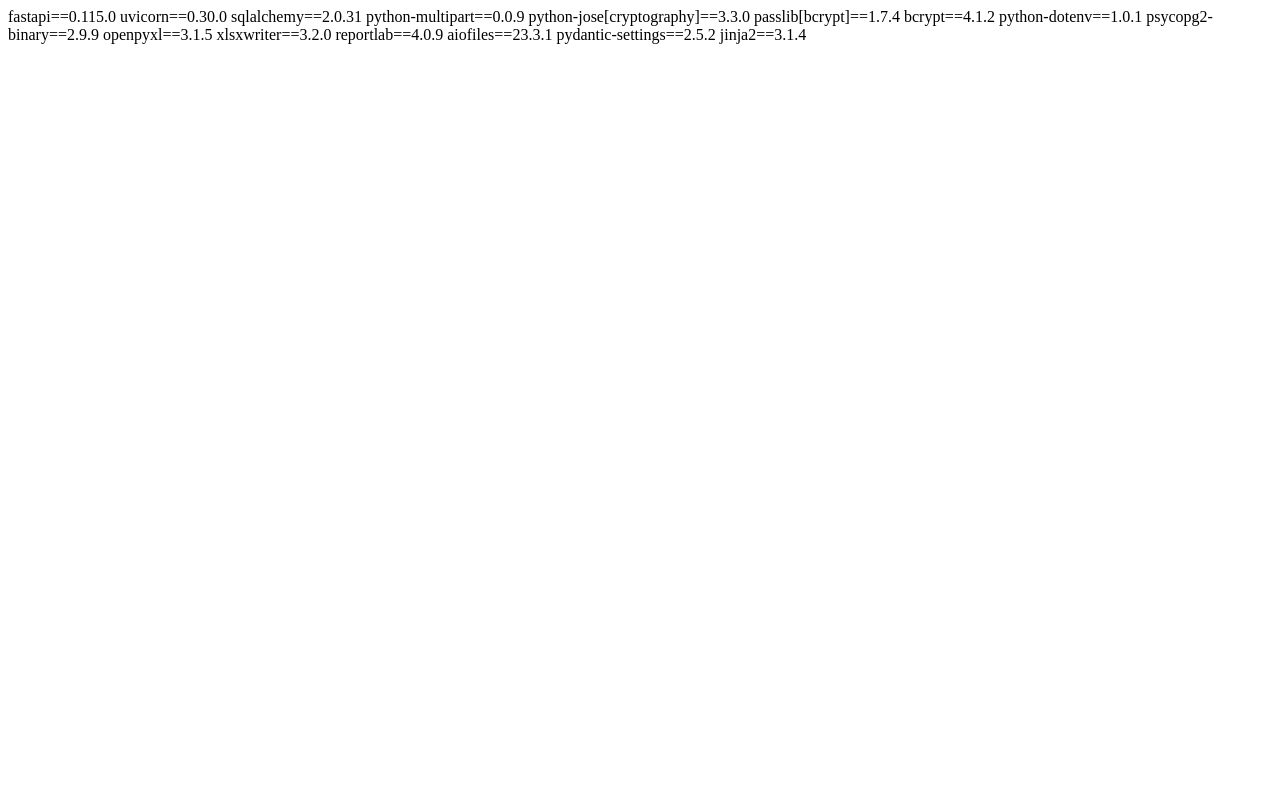
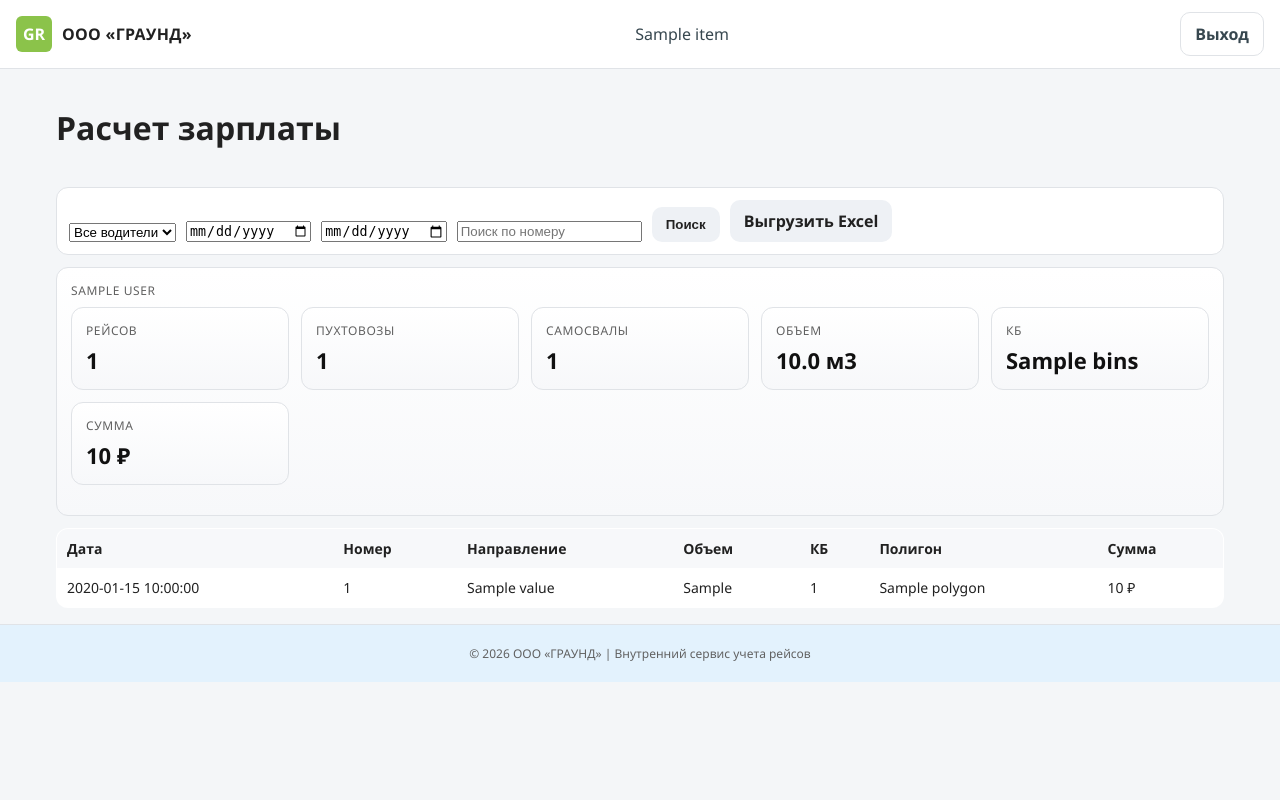
Before and after one commit to integratormart-wq/ground-reis, a Python web app: template templates/salary.html in a window 1280 px wide. Run offline with Jinja, Linux system fonts and the light colour scheme; the template is opened without the code that fills it: most values are stand-ins (such as "Sample title", 1, 10 or a date in 2020); some libraries are stand-ins or nearby versions.

Commit message:
Update salary.html

```diff
--- a/templates/salary.html
+++ b/templates/salary.html
@@ -1,15 +1,33 @@
-fastapi==0.115.0
-uvicorn==0.30.0
-sqlalchemy==2.0.31
-python-multipart==0.0.9
-python-jose[cryptography]==3.3.0
-passlib[bcrypt]==1.7.4
-bcrypt==4.1.2
-python-dotenv==1.0.1
-psycopg2-binary==2.9.9
-openpyxl==3.1.5
-xlsxwriter==3.2.0
-reportlab==4.0.9
-aiofiles==23.3.1
-pydantic-settings==2.5.2
-jinja2==3.1.4
+{% extends "base.html" %}
+{% block content %}
+<div class="page-header"><h1>Расчет зарплаты</h1></div>
+<form method="get" class="filters">
+  <select name="driver_id"><option value="">Все водители</option>{% for d in drivers %}<option value="{{ d.id }}" {% if request.query_params.driver_id==d.id|string %}selected{% endif %}>{{ d.full_name }}</option>{% endfor %}</select>
+  <input type="date" name="date_from" value="{{ date_from or '' }}" />
+  <input type="date" name="date_to" value="{{ date_to or '' }}" />
+  <input name="q" value="{{ request.query_params.q or '' }}" placeholder="Поиск по номеру" />
+  <button class="btn" type="submit">Поиск</button>
+  <a href="/export/salary.xlsx?driver_id={{ request.query_params.driver_id }}&date_from={{ date_from }}&date_to={{ date_to }}&q={{ request.query_params.q or '' }}" class="btn">Выгрузить Excel</a>
+</form>
+{% for item in items %}
+<div class="card" style="margin-bottom:12px">
+  <div class="card-title">{{ item.driver.full_name }}</div>
+  <div class="cards" style="margin-top:8px">
+    <div class="card"><div class="card-title">Рейсов</div><div class="card-value">{{ item.trips|length }}</div></div>
+    <div class="card"><div class="card-title">Пухтовозы</div><div class="card-value">{{ item.pukhtovoz_count }}</div></div>
+    <div class="card"><div class="card-title">Самосвалы</div><div class="card-value">{{ item.samosval_count }}</div></div>
+    <div class="card"><div class="card-title">Объем</div><div class="card-value">{{ "%.1f"|format(item.volume) }} м3</div></div>
+    <div class="card"><div class="card-title">КБ</div><div class="card-value">{{ item.bins }}</div></div>
+    <div class="card"><div class="card-title">Сумма</div><div class="card-value">{{ "%.0f"|format(item.total) }} ₽</div></div>
+  </div>
+</div>
+<table class="table">
+  <thead><tr><th>Дата</th><th>Номер</th><th>Направление</th><th>Объем</th><th>КБ</th><th>Полигон</th><th>Сумма</th></tr></thead>
+  <tbody>
+  {% for t in item.trips %}
+  <tr><td>{{ t.planned_date }}</td><td>{{ t.number }}</td><td>{{ t.kind.value }}</td><td>{{ t.actual_volume or t.volume }}</td><td>{{ t.waste_bin_count or 0 }}</td><td>{{ t.polygon.name if t.polygon else '—' }}</td><td>{{ t.sum_driver or 0 }} ₽</td></tr>
+  {% endfor %}
+  </tbody>
+</table>
+{% endfor %}
+{% endblock %}
```
